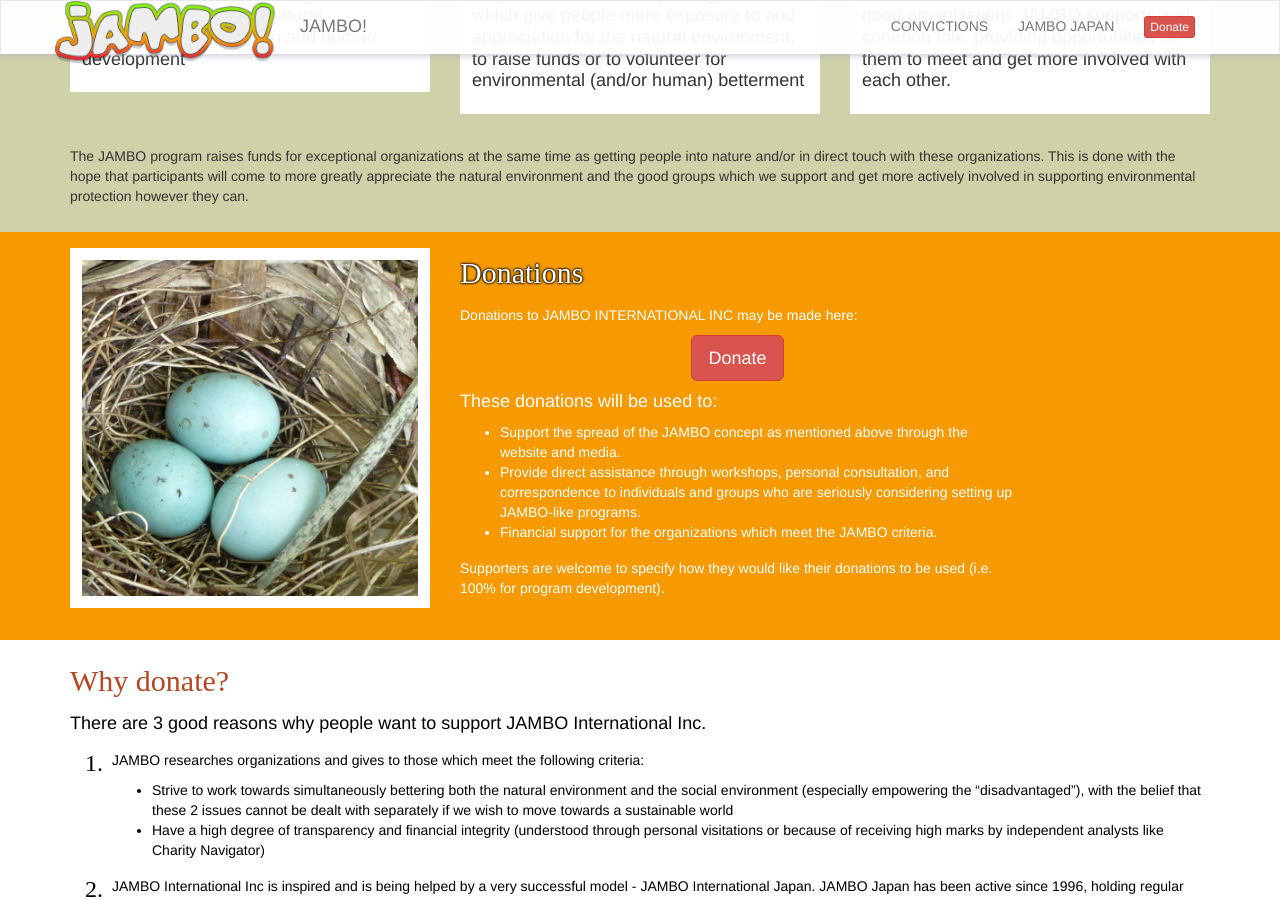
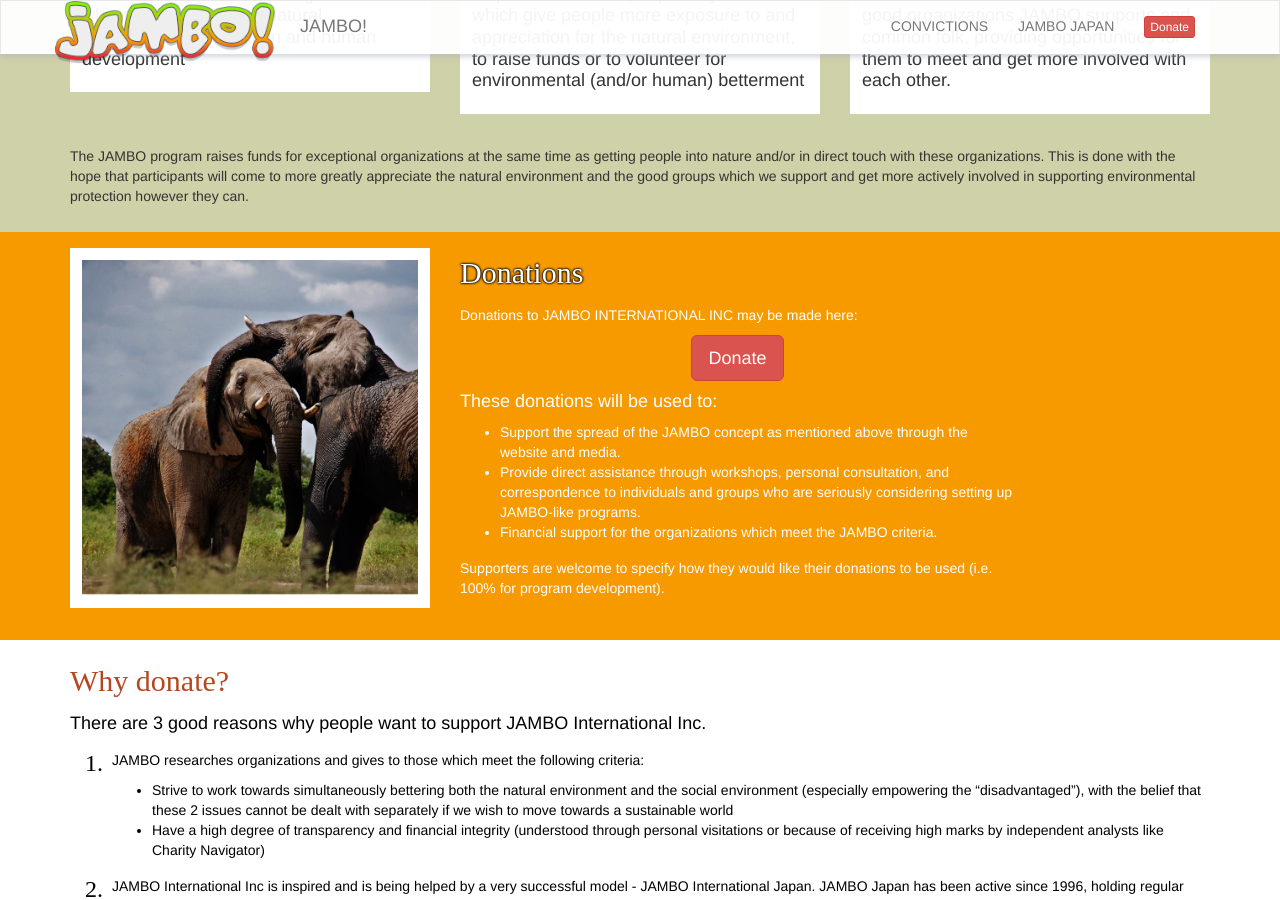
Before and after one commit to renanak/jambo-international.github.io, a Jekyll site: the page built from index.html, in a window 1280 px wide and 900 px high, scrolled down 863 px. Built offline with Jekyll 4.4.1, drawn with Linux system fonts in a browser that asks for light colours; some web fonts are replaced.

Commit message:
elephants

```diff
--- a/_layouts/home.html
+++ b/_layouts/home.html
@@ -75,7 +75,7 @@
     <div class="row">
       <div class="col-sm-6 col-md-4">
         <div class="illustration">
-        <img src="/images/eggs2.jpg" alt="">
+        <img src="/images/elephants.jpg" alt="">
       </div>
       </div>
       <div class="col-sm-6 col-md-8 col-lg-6">
```
Also changed, not shown: images/elephants.jpg (added).
